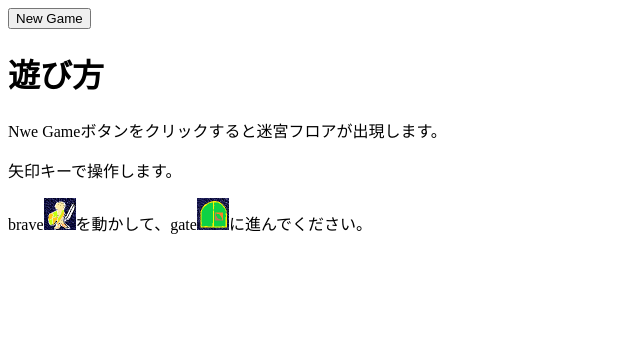
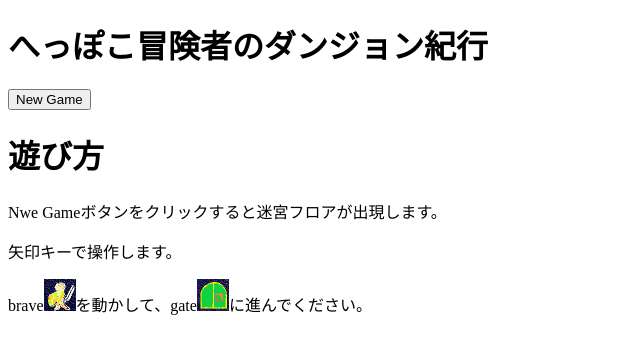
Before and after one commit to masanrtk/practice202008_1, a plain HTML site: page index.html in a window 1280 px wide. Shown: the whole page, without its empty margins (0-640 px from the left). Drawn offline with Linux system fonts and the light colour scheme.

Commit message:
just adding some tribial comments

```diff
--- a/index.html
+++ b/index.html
@@ -2,13 +2,14 @@
 <html lang = "ja">
 <head>
 <meta charset = "UTF-8">
-<title>試験出社習作</title>
+<title>へっぽこ冒険者のダンジョン紀行</title>
 <meta name = "description" content = "">
 <meta name = "keywords" content = "">
 <link href = "style.css" rel = "stylesheet" media = "all">
 <script src = "main.js" defer></script>
 </head>
 <body>
+  <h1>へっぽこ冒険者のダンジョン紀行</h1>
   <button id = "createfloor">New Game</button>
   <div id = "message"></div>
   <div id = "floor"></div>
@@ -19,43 +20,73 @@
     <p>Nwe Gameボタンをクリックすると迷宮フロアが出現します。</p>
     <p>矢印キーで操作します。</p>
     <p>brave<img src = "brave.png" width = "32" height = "32">を動かして、gate<img src = "Gate.png" width = "32" height = "32">に進んでください。</p>
+  </div>
+
+  <div id = "spec">
+
+<!--
+へっぽこ冒険者のダンジョン紀行
+
+https://masanrtk.github.io/practice202008_1/
+
+バージョン0.01
+
+習作１
+ゲーム
+・　キャラクタをSTARTからGOALに導く
+・　f (floor)をｎｘｎに配置
+・　b (brave)をfのいずれかにランダムに配置
+・　G (Goal)をfのいずれかにランダムに配置
+・　M (Monster)をfのいずれかにランダムに配置
+
+bの挙動
+・　矢印キーを放したときに、その方向に１マス移動
+・　Gにたどり着くまで繰り返し
+・　Mにぶつかると終わり
+
+fの挙動
+・　bが移動すると、１マス消滅させる
+・　１マス消滅のルール：
+・　消滅させたマスに、
+　　bがいたとき：
+　　Mがいたとき：
+　　Gがあるとき：
+・　bがGにたどり着くと、新しくfを作り直す
+・　fは階層番号があり、作り直すたびに大きくなる
 
 
-  </div>
+Mの挙動
+・　bが移動すると、決められたルールに従って、移動
+・　決められたルール１：　ランダムに近接に１マス移動
 
-<!--
-  <div id = "test"></div>
-  <div >
-    <img id = "floor" src = "floor.png">
-  </div>
-  <div class = "mover">
-    x
-  </div>
+
+
+
+
+まずは４角形のマスを正方形にｎｘｎで配置して、STARTとGOALをランダム配置
+・　キャラクタは１マスずつ移動する
+・　キャラクタの移動の度に、外周に面しているマスのどこか一つなくなる
+・　敵キャラもランダムに配置、キャラクタの移動に伴い１マスランダムに移動
+・　レベルが上がるたびにマス数と敵キャラクタ数が増えていく
+・　運ゲーム
+・　onkeydownで矢印キーのイベントを補足するか、onclickでマウスで操作するか
+
+
+・　出来上がったくそげーの公開
+	https://www.apnari.com/entry/GitHubPages-intro
+・　Math.random() * N（N: テーブルのサイズ　100＝0～99%）
+	Math.floor(Math.random() * 100) + 1;
+
+
+格納されているデータを取り出して表示
+
+TODO
+状況によってキーボードを押したときのアクションを変えたい。
+→ addEventListenerでコールバックされる関数を動的に変更する？
+
 -->
 
-<!--
-  <div id = "table">
-  <table>
-    <tbody>
-      <tr>
-        <td>F</td>
-        <td>F</td>
-        <td>F</td>
-      </tr>
-      <tr>
-        <td>F</td>
-        <td>F</td>
-        <td>F</td>
-      </tr>
-      <tr>
-        <td>F</td>
-        <td>F</td>
-        <td>F</td>
-      </tr>
-    </tbody>
-  </table>
-  </div>
--->
+
 
 </body>
 </html>
```
